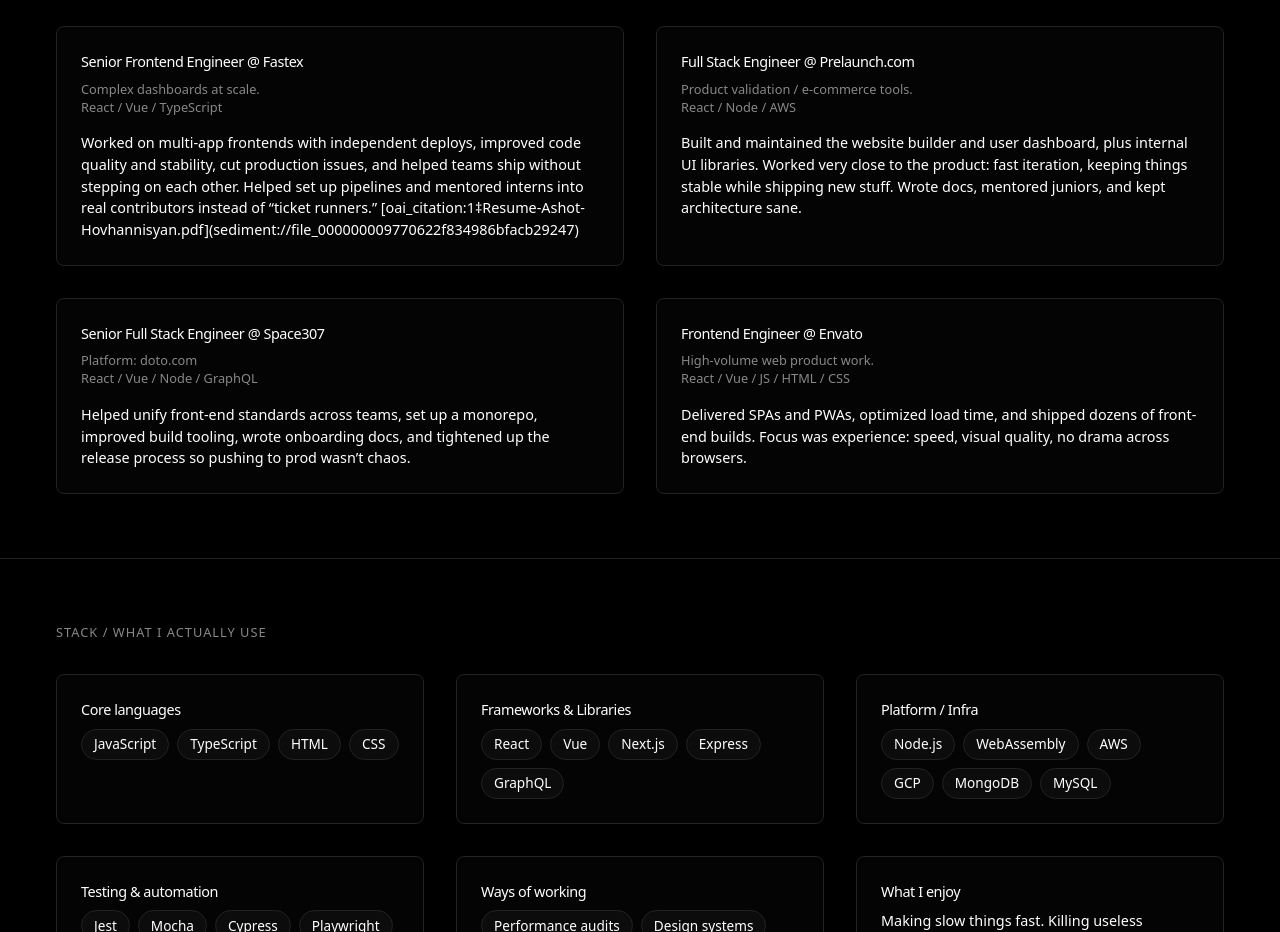
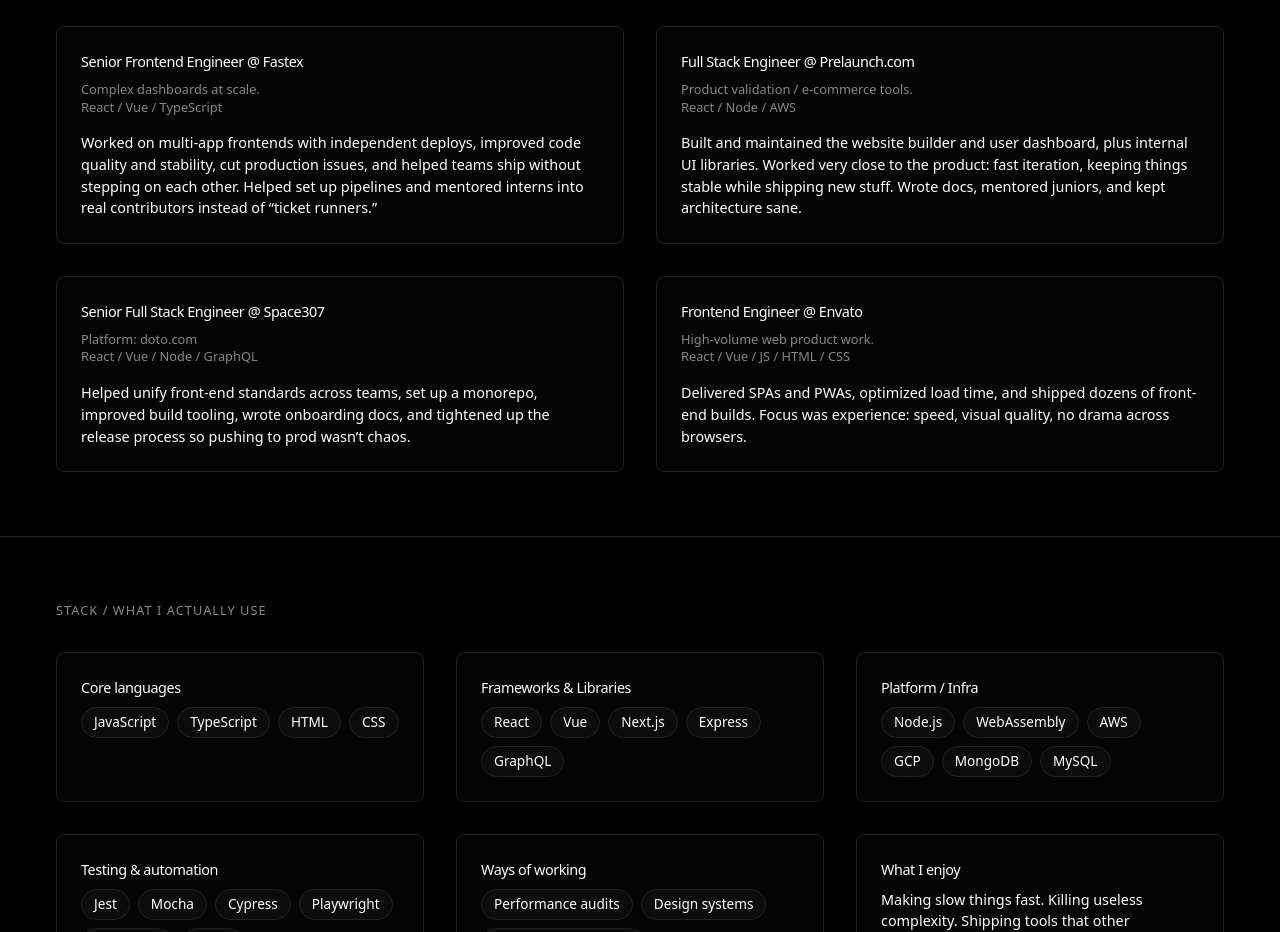
Before and after one commit to aashot/ashot, a plain HTML site: page index.html in a window 1280 px wide. Shown: the part 1140-2072 px from the top of the page. Drawn offline with Linux system fonts and the light colour scheme.

Commit message:
Update index.html

```diff
--- a/index.html
+++ b/index.html
@@ -282,7 +282,7 @@
               improved code quality and stability, cut production issues,
               and helped teams ship without stepping on each other.
               Helped set up pipelines and mentored interns into real
-              contributors instead of “ticket runners.”  [oai_citation:1‡Resume-Ashot-Hovhannisyan.pdf](sediment://file_000000009770622f834986bfacb29247)
+              contributors instead of “ticket runners.”
             </div>
           </div>
 
```
